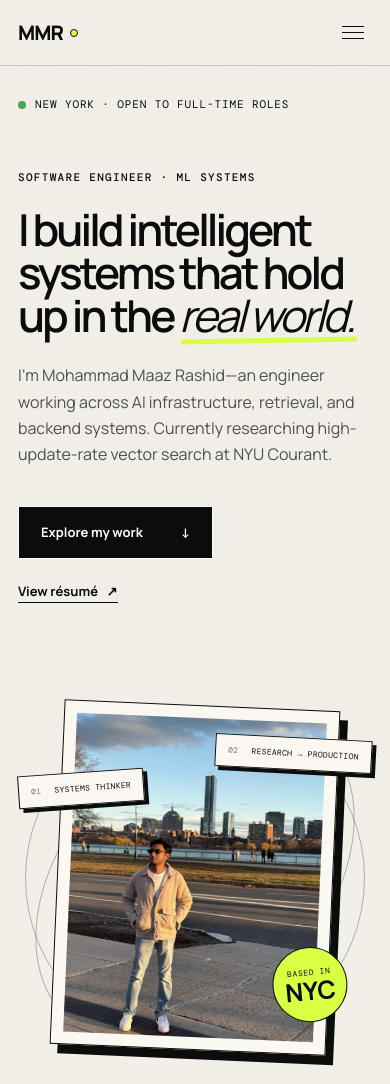
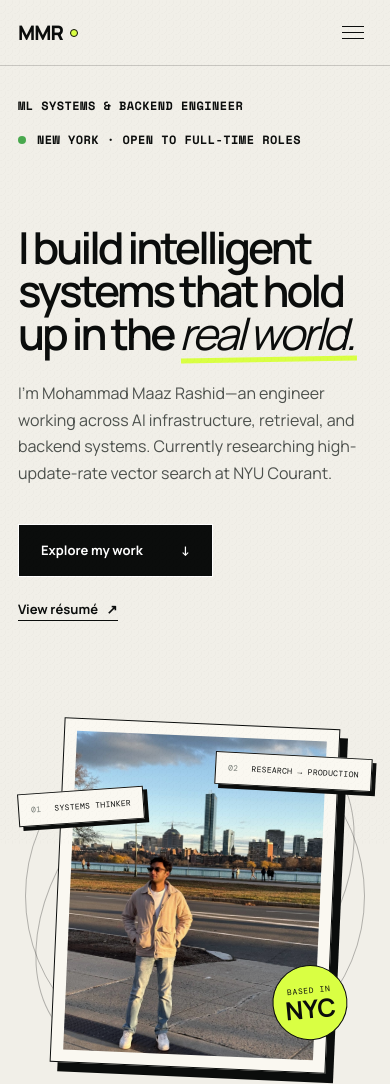
Before and after one commit to codeholic08/codeholic08.github.io, a plain HTML site: page index.html in a window 390 px wide. Shown: the top 1084 px of the page. Drawn offline with nearby package versions, Linux system fonts and the light colour scheme; a web font is replaced by a local one.

Commit message:
Align hero metadata and refine positioning

```diff
--- a/index.html
+++ b/index.html
@@ -4,18 +4,18 @@
   <meta charset="UTF-8">
   <meta name="viewport" content="width=device-width, initial-scale=1">
   <meta name="theme-color" content="#0b0d0c">
-  <meta name="description" content="Mohammad Maaz Rashid is a software and machine learning engineer building AI infrastructure, retrieval systems, and production data platforms.">
-  <meta property="og:title" content="Mohammad Maaz Rashid — Software & ML Engineer">
+  <meta name="description" content="Mohammad Maaz Rashid is an ML systems and backend engineer building AI infrastructure, retrieval systems, and production data platforms.">
+  <meta property="og:title" content="Mohammad Maaz Rashid — ML Systems & Backend Engineer">
   <meta property="og:description" content="AI infrastructure, retrieval systems, and production software — from research to deployment.">
   <meta property="og:type" content="website">
   <meta property="og:url" content="https://codeholic08.github.io/">
   <meta property="og:image" content="https://codeholic08.github.io/og.png">
   <meta name="twitter:card" content="summary_large_image">
-  <meta name="twitter:title" content="Mohammad Maaz Rashid — Software & ML Engineer">
+  <meta name="twitter:title" content="Mohammad Maaz Rashid — ML Systems & Backend Engineer">
   <meta name="twitter:description" content="AI infrastructure, retrieval systems, and production software — from research to deployment.">
   <meta name="twitter:image" content="https://codeholic08.github.io/og.png">
   <link rel="canonical" href="https://codeholic08.github.io/">
-  <title>Mohammad Maaz Rashid — Software & ML Engineer</title>
+  <title>Mohammad Maaz Rashid — ML Systems & Backend Engineer</title>
   <link rel="preconnect" href="https://fonts.googleapis.com">
   <link rel="preconnect" href="https://fonts.gstatic.com" crossorigin>
   <link href="https://fonts.googleapis.com/css2?family=DM+Mono:wght@300;400;500&family=Manrope:wght@400;500;600;700;800&family=Space+Mono:wght@400;700&display=swap" rel="stylesheet">
@@ -49,13 +49,15 @@
 
   <main id="main">
     <section class="hero shell" aria-labelledby="hero-title">
-      <div class="hero-status reveal">
-        <span class="status-dot"></span>
-        New York · Open to full-time roles
+      <div class="hero-meta reveal">
+        <p class="eyebrow">ML Systems &amp; Backend Engineer</p>
+        <div class="hero-status">
+          <span class="status-dot"></span>
+          New York · Open to full-time roles
+        </div>
       </div>
       <div class="hero-grid">
         <div class="hero-copy">
-          <p class="eyebrow reveal">Software Engineer · ML Systems</p>
           <h1 id="hero-title" class="reveal">I build intelligent systems that hold up in the <em>real world.</em></h1>
           <p class="hero-intro reveal">I’m Mohammad Maaz Rashid—an engineer working across AI infrastructure, retrieval, and backend systems. Currently researching high-update-rate vector search at NYU Courant.</p>
           <div class="hero-actions reveal">
--- a/styles.css
+++ b/styles.css
@@ -60,7 +60,9 @@ button { font: inherit; }
 .menu-button, .mobile-nav { display: none; }
 
 .hero { padding-top: 54px; }
-.hero-status { display: flex; justify-content: flex-end; align-items: center; gap: 9px; font-family: var(--mono); font-size: 11px; letter-spacing: .08em; text-transform: uppercase; }
+.hero-meta { display: flex; justify-content: space-between; align-items: center; gap: 32px; }
+.hero-meta .eyebrow, .hero-status { font-family: var(--nav-mono); font-size: 14px; font-weight: 700; letter-spacing: .035em; text-transform: uppercase; }
+.hero-status { display: flex; align-items: center; gap: 11px; white-space: nowrap; }
 .status-dot { position: relative; width: 8px; height: 8px; border-radius: 50%; background: #49a94e; }
 .status-dot::after { content: ""; position: absolute; inset: -4px; border: 1px solid #49a94e; border-radius: inherit; opacity: .35; animation: pulse 2s infinite; }
 @keyframes pulse { 50% { transform: scale(1.35); opacity: 0; } }
@@ -221,7 +223,8 @@ button { font: inherit; }
   .mobile-nav.open { display: flex; }
   .mobile-nav a { padding: 13px 0; border-bottom: 1px solid var(--line); font-family: var(--nav-mono); font-size: 30px; font-weight: 700; letter-spacing: -.055em; }
   .hero { padding-top: 30px; }
-  .hero-status { justify-content: flex-start; }
+  .hero-meta { align-items: flex-start; flex-direction: column; gap: 15px; }
+  .hero-meta .eyebrow, .hero-status { font-size: 12px; }
   .hero-grid { min-height: auto; padding: 55px 0 60px; gap: 55px; }
   .hero-copy h1 { font-size: clamp(47px, 14vw, 68px); }
   .hero-intro { font-size: 16px; }
```
